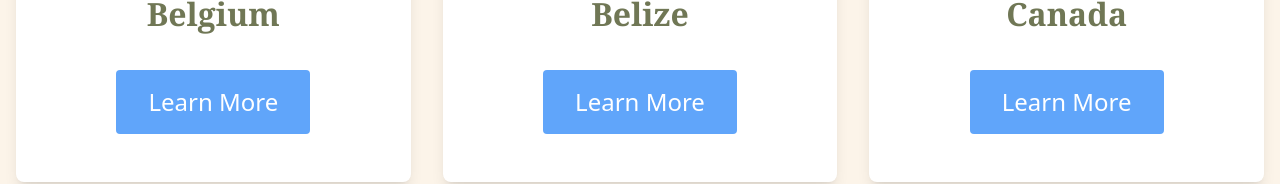
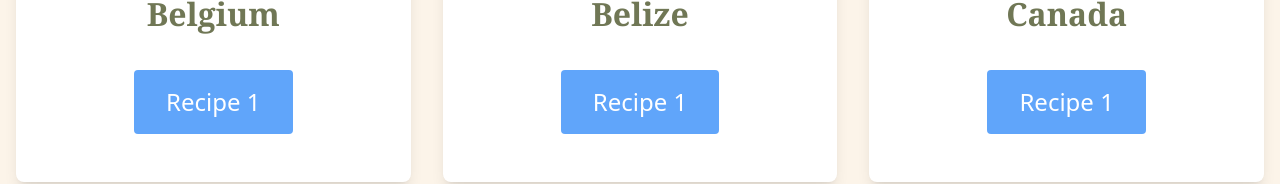
Before and after one commit to Tthompson8416/fork-and-footprints, a React (Vite) app: page /fork-and-footprints/recipes in a window 1280 px wide. Shown: the part 672-856 px from the top of the page. Built offline with nearby package versions, Linux system fonts and the light colour scheme.

Commit message:
url path updated on CountryCards

```diff
--- a/src/App.jsx
+++ b/src/App.jsx
@@ -4,6 +4,7 @@ import Home from "./pages/Home";
 import WorldMap from "./pages/WorldMap";
 import CountryDetail from "./pages/CountryDetail";
 import RecipeCollection from "./pages/RecipeCollection";
+import Recipe1 from "./pages/Recipe1";
 
 
 function App() {
@@ -14,6 +15,7 @@ function App() {
           <Route path="/" element={<Home />} />
           <Route path="/worldmap" element={<WorldMap />} />
           <Route path="/recipes" element={<RecipeCollection />} />
+          <Route path="/recipes/recipe1" element={<Recipe1 />} />
           <Route path="/country/:id" element={<CountryDetail />} />
         </Routes>
       </Layout>
--- a/src/pages/CountryCard.jsx
+++ b/src/pages/CountryCard.jsx
@@ -1,17 +1,16 @@
-import { Link } from 'react-router-dom';
-
+import { Link } from "react-router-dom";
 
 const CountryCard = ({ name, image, pageLink, aosAnimation }) => {
-
   const handlebuttonClick = () => {
     const url = `/recipes/country#${name.toLowerCase()}`;
     window.open(url, "_blank");
   };
 
   return (
-    <div className="bg-white shadow-lg rounded-lg p-4 pb-12 mb-12 max-w-[clamp(280px, 90%, 350px)] mx-auto"
+    <div
+      className="bg-white shadow-lg rounded-lg p-4 pb-12 mb-12 max-w-[clamp(280px, 90%, 350px)] mx-auto"
       data-aos={aosAnimation}
-      >
+    >
       <img
         src={image}
         alt={name}
@@ -23,9 +22,9 @@ const CountryCard = ({ name, image, pageLink, aosAnimation }) => {
 
       <button
         className="mt-8 px-[clamp(0.5rem, 1.5vw, 1rem)] py-[clamp(0.3rem, 1vw, 0.5rem)] py-[1rem] px-[2rem] bg-blue-400 text-white text-xl xl:text-2xl rounded hover:bg-blue-600 mx-auto block"
-        onClick={handlebuttonClick}
+        onClick={() => (window.location.href = `/fork-and-footprints/recipes/recipe1`)}
       >
-        Learn More
+        Recipe 1
       </button>
     </div>
   );
```
